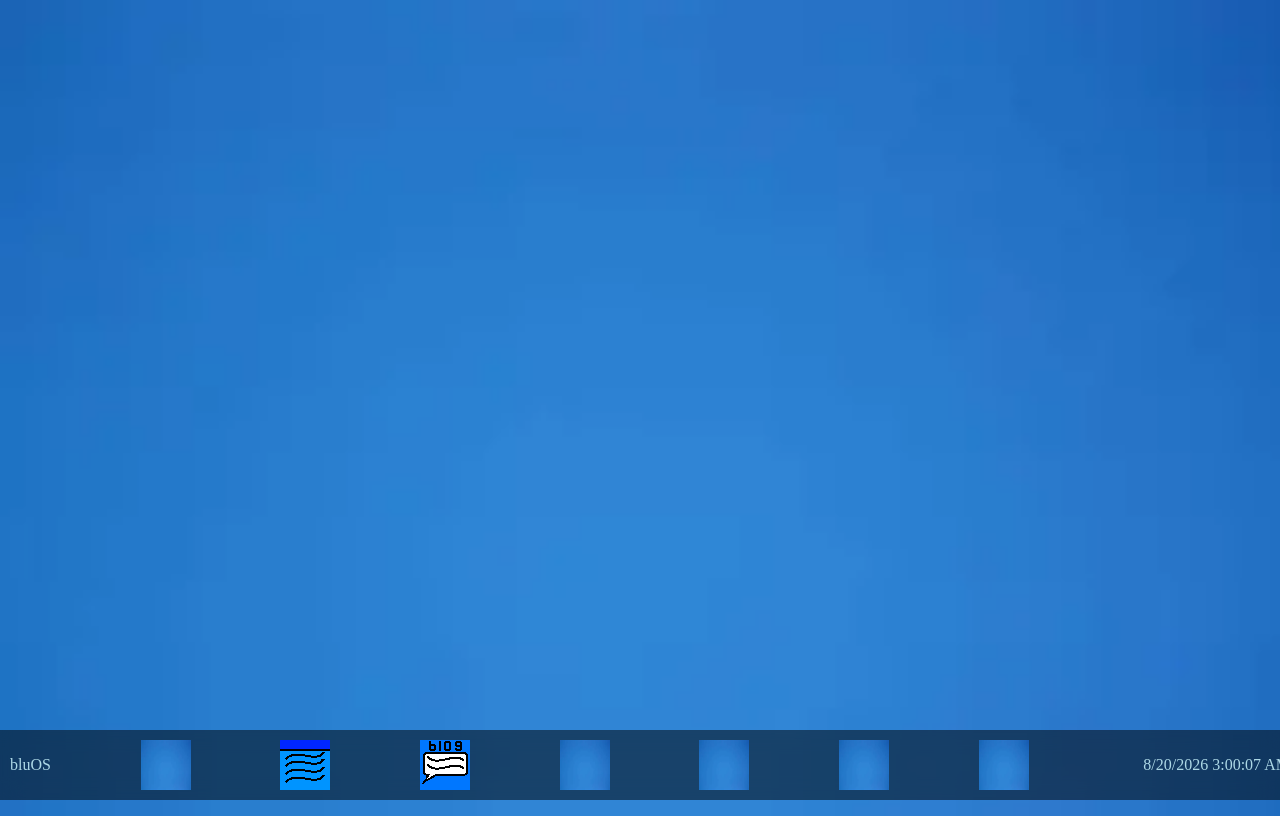
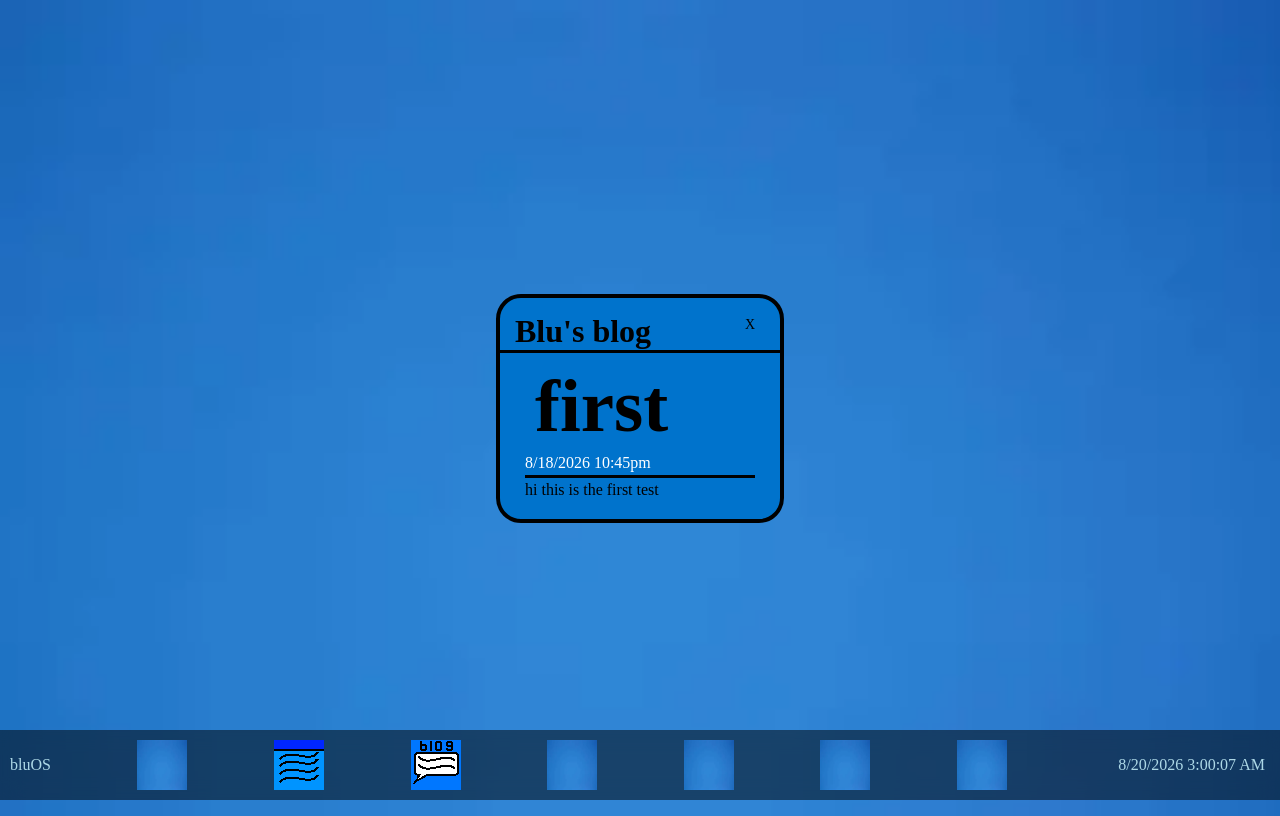
Before and after one commit to daveandbustrer/bluOS, a plain HTML site: page index.html in a window 1280 px wide. Both pictures are taken after a click on the picture 444 px from the left and 765 px from the top of the page. Drawn offline with Linux system fonts and the light colour scheme.

Commit message:
changed the css

```diff
--- a/index.css
+++ b/index.css
@@ -65,6 +65,7 @@ html {
 }
 .time {
   margin-left: 25px;
+  padding-right: 25px;
 }
 .appBar {
   display: flex;
@@ -96,3 +97,20 @@ html {
   overflow-y: auto;
   max-height: 140px;
 }
+
+.post {
+  padding: 5px 10px;
+}
+
+.post .title {
+  margin: 5px 10px;
+  font-size: 75px;
+  font-weight: bolder;
+  letter-spacing: 4px 5px;
+}
+.post .date {
+  color: white;
+}
+.post .sep {
+  margin: 3px 0px;
+}
--- a/index.html
+++ b/index.html
@@ -22,7 +22,12 @@
           src="imgs&gifs/blu notes.png"
           alt="note app"
         />
-        <img class="app" src="imgs&gifs\blu blog.png" alt="welcome app" />
+        <img
+          id="blogApp"
+          class="app"
+          src="imgs&gifs\blu blog.png"
+          alt="welcome app"
+        />
         <img class="app" src="imgs&gifs\OIP.png" alt="welcome app" />
         <img class="app" src="imgs&gifs\OIP.png" alt="welcome app" />
         <img class="app" src="imgs&gifs\OIP.png" alt="welcome app" />
@@ -31,7 +36,21 @@
       <p id="clock" class="time">7/26/2026 10:06 pm</p>
     </div>
     <div id="root" class="Root">
-      <div></div>
+      <div id="blog" class="Window" style="display: none">
+        <div id="blogheader" class="header">
+          <h1 class="title">Blu's blog</h1>
+          <p id="blogclose" class="closeBtn">X</p>
+        </div>
+        <hr class="sep" />
+        <div id="blogcontent" class="content">
+          <div id="main" class="post">
+            <div class="title">first</div>
+            <div class="date">8/18/2026 10:45pm</div>
+            <div class="sep"></div>
+            <div class="body">hi this is the first test</div>
+          </div>
+        </div>
+      </div>
     </div>
     <script src="index.js"></script>
   </body>
--- a/index.js
+++ b/index.js
@@ -32,6 +32,25 @@ const windows = [
       };
     },
   },
+  // {
+  //   title: "Blu's blog",
+  //   id: "blog",
+  //   content: `<div id="main"></div>`,
+  //   script: () => {
+  //     const content = {
+  //       title: "first",
+  //       date: "8/18/2026 10:45pm",
+  //       main: "hi this is the first test",
+  //     };
+  //     const place = document.querySelector("#main");
+  //     place.innerHTML = `
+  //     <div>${content.title}</div>
+  //     <div>${content.date}</div>
+  //     <main>${content.main}</main>
+
+  //     `;
+  //   },
+  // },
 ];
 
 function makeElementdragable(id) {
@@ -126,10 +145,10 @@ function create_window(element) {
 }
 function create_windows() {
   for (let i in windows) {
-    console.log(i);
-    const title = windows[i].title;
-    const element = windows[i].id ?? title;
-    const content = windows[i].content;
+    const window = windows[i];
+    const title = window.title;
+    const element = window.id ?? title;
+    const content = window.content;
     const root = document.querySelector("#root");
     root.innerHTML += `
     <div id="${element}" class="Window" style = "display:none">
@@ -144,8 +163,8 @@ function create_windows() {
       </div>
     `;
     setTimeout(() => {
-      if (windows[i].script) {
-        windows[i].script();
+      if (window.script) {
+        window.script();
       }
       create_window(element);
     }, 0);
@@ -153,5 +172,6 @@ function create_windows() {
 }
 
 create_windows();
+create_window("blog");
 
 setInterval(update_time, 1000);
```
